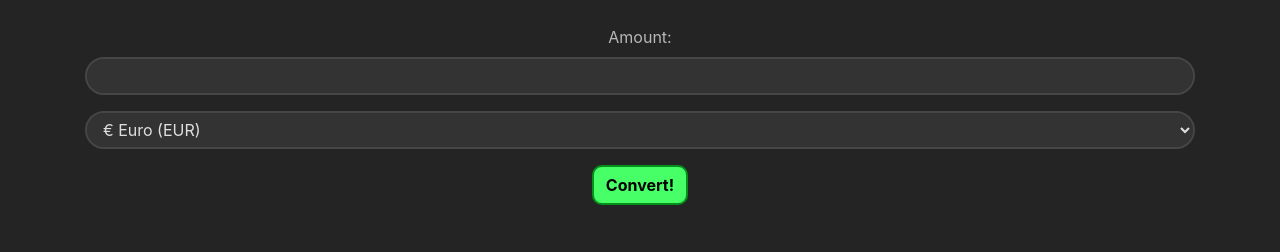
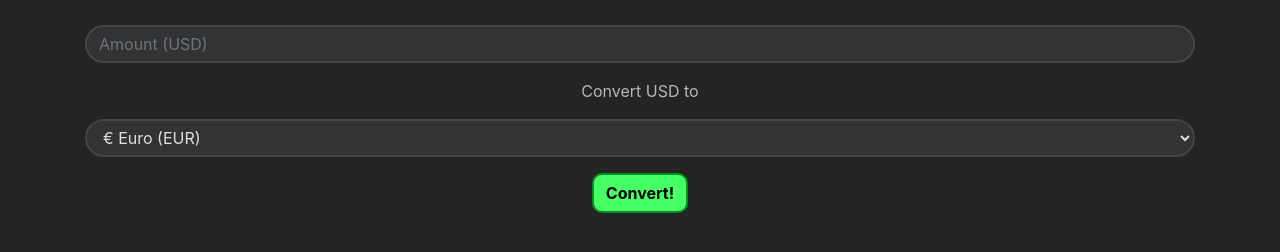
Before and after one commit to ChrisRamer/asynchrony-and-apis-ind-project, a website built with webpack: page src/index.html in a window 1280 px wide. Built offline with nearby package versions, Linux system fonts and the light colour scheme.

Commit message:
Add placeholder text to make things cleaner & clearer

```diff
--- a/src/index.html
+++ b/src/index.html
@@ -13,9 +13,9 @@
 		<div class="container">
 			<form id="currencyForm">
 				<div class="form-group">
-					<label for="amount">Amount:</label>
-					<input id="amount" class="form-control" type="number">
+					<input id="amount" class="form-control" type="number" placeholder="Amount (USD)">
 				</div>
+				<p>Convert USD to</p>
 				<div class="form-group">
 					<select class="form-control" id="currency">
 						<option>€ Euro (EUR)</option>
```
